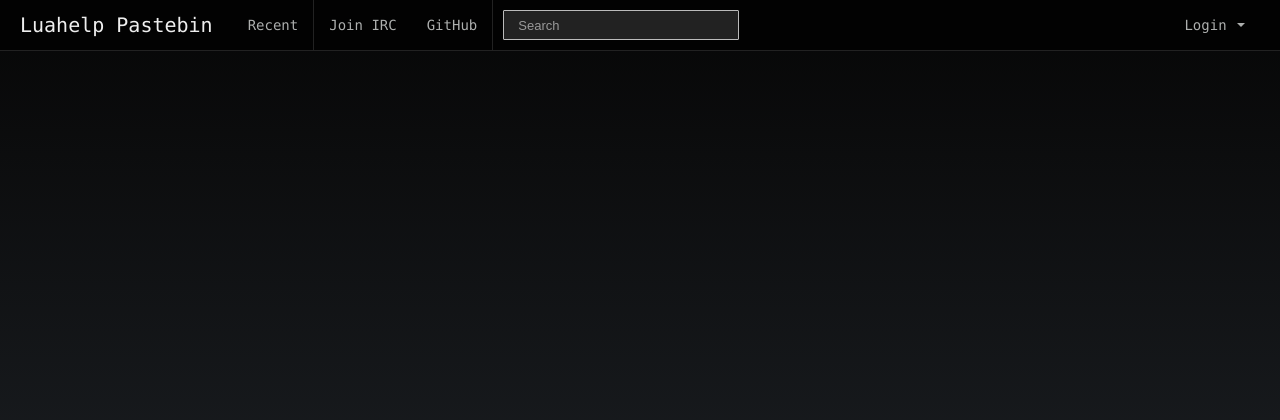
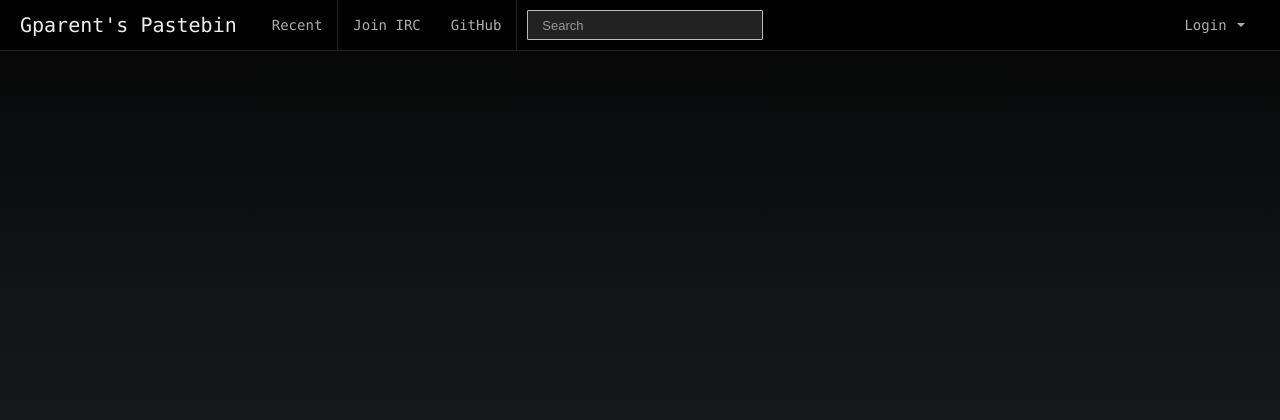
Before and after one commit to nwgat/pastebin, a PHP site: page /includes/page/header.php in a window 1280 px wide. Shown: the top 420 px of the page. Run offline with PHP 8.4, Linux system fonts and the light colour scheme; the template is opened without the code that fills it, so the values that code supplies are empty; some web fonts are replaced.

Commit message:
Rebrand pastebin

```diff
--- a/includes/page/header.php
+++ b/includes/page/header.php
@@ -2,7 +2,7 @@
 <html>
 <?php flush(); ?>
 <head>
-  <title>Luahelp Pastebin - <?php echo $page; ?></title>
+  <title>Gparent's Pastebin - <?php echo $page; ?></title>
 
 
   <!-- meta tags -->
@@ -51,7 +51,7 @@
               <span class="icon-bar"></span>
               <span class="icon-bar"></span>
             </a>
-            <a class="brand" href="./">Luahelp Pastebin</a>
+            <a class="brand" href="./">Gparent's Pastebin</a>
             <div class="nav-collapse">
               <ul class="nav">
                 <?php
@@ -69,8 +69,8 @@
                }
                ?>
 				<li class="divider-vertical"></li>
-				<li><a href="irc://irc.gamesurge.net/luahelp">Join IRC</a></li>
-				<li><a href="https://github.com/harderthanfire/-luahelp-Pastebin">GitHub</a></li>
+				<li><a href="ircs://irc.freenode.net/digitalocean">Join IRC</a></li>
+				<li><a href="https://github.com/gparent/pastebin">GitHub</a></li>
 				<li class="divider-vertical"></li>
              </ul>
 
```
